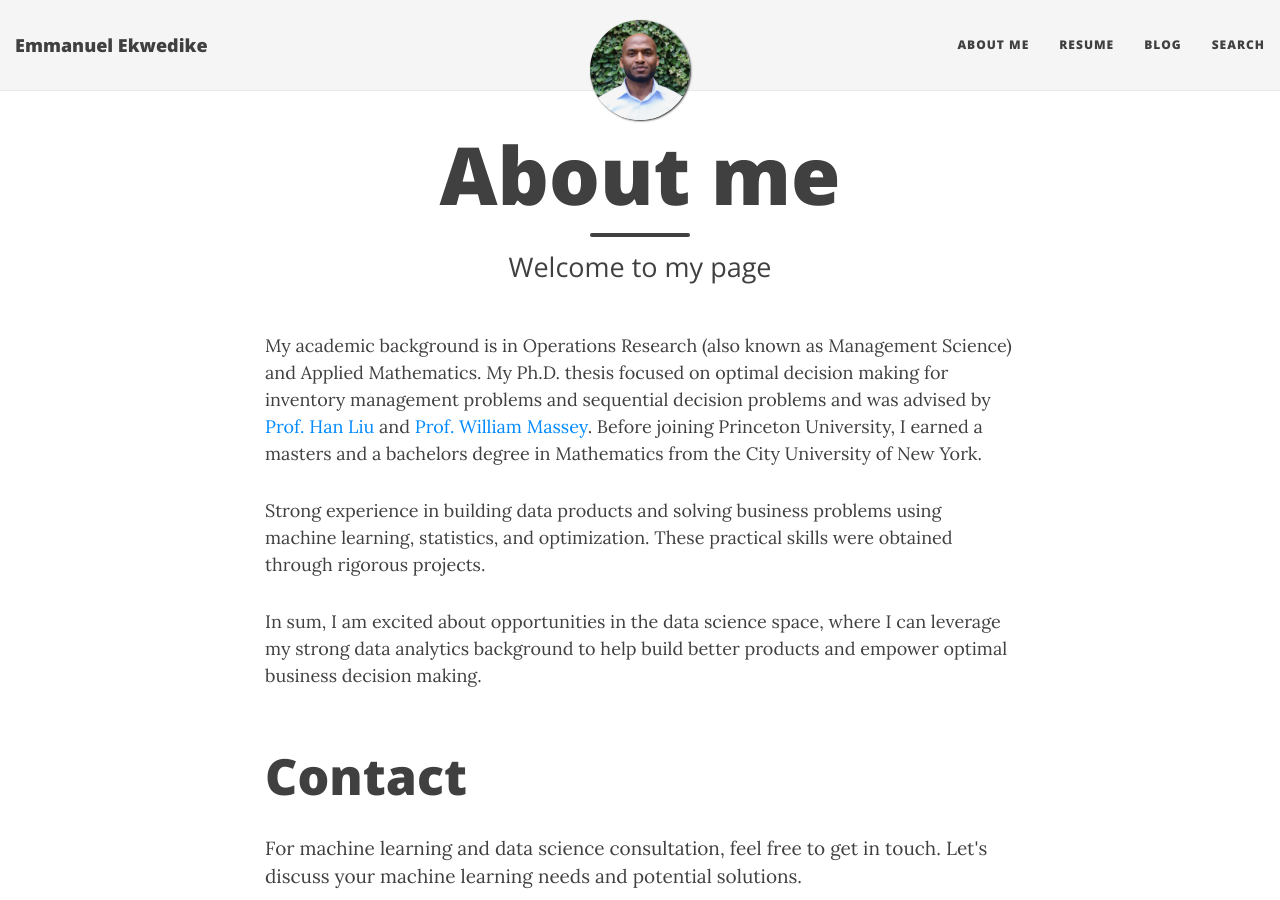
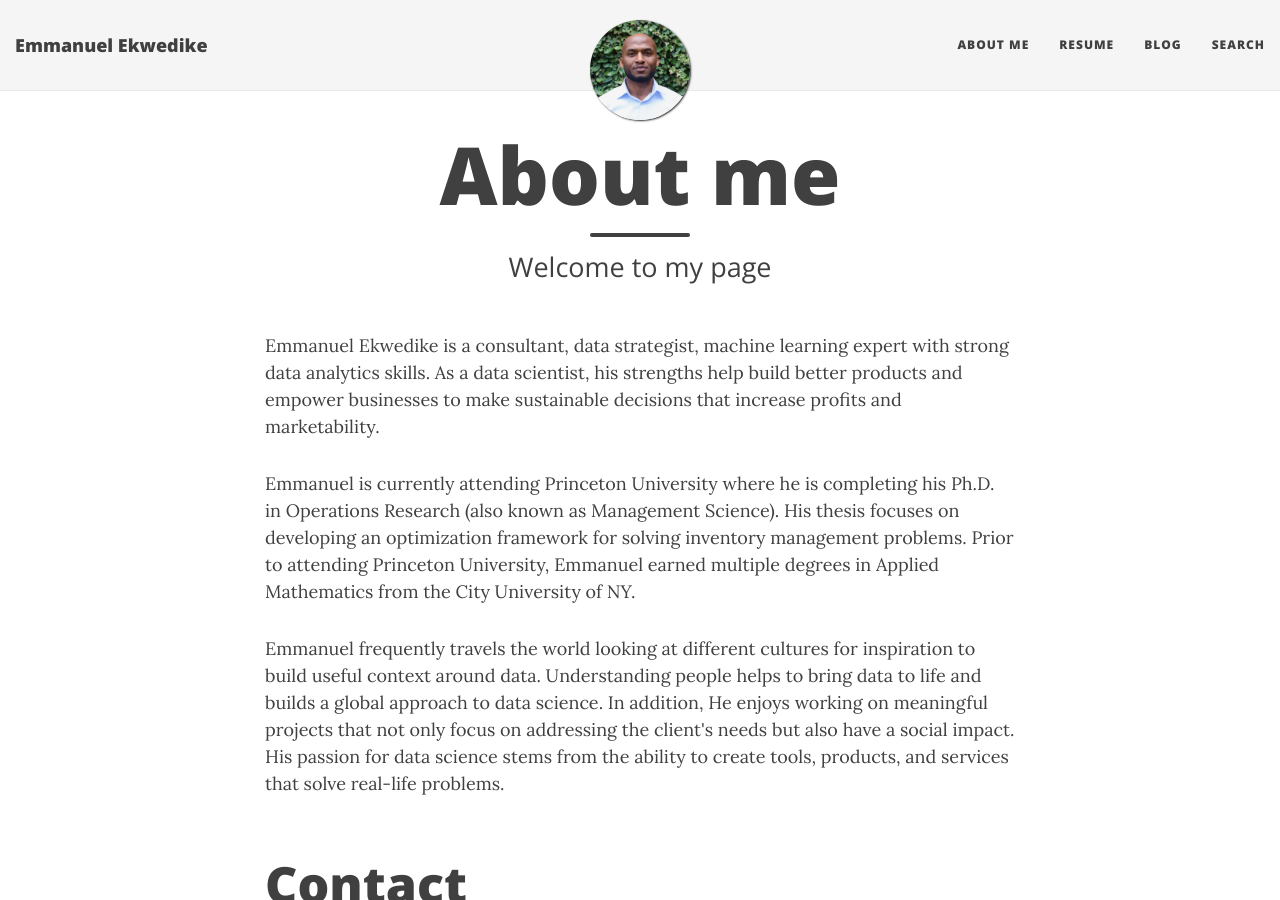
Before and after one commit to eekwedike/eekwedike.github.io, a Jekyll site: the page built from aboutme.md, in a window 1280 px wide and 900 px high. Built offline with Jekyll 4.4.1, drawn with Linux system fonts in a browser that asks for light colours; nearby versions of some CDN libraries.

Commit message:
update aboutme

```diff
--- a/aboutme.md
+++ b/aboutme.md
@@ -4,12 +4,18 @@
 subtitle: Welcome to my page
 css: "/css/aboutme.css"
 ---
+<p>
+Emmanuel Ekwedike is a consultant, data strategist, machine learning expert with strong data analytics skills. As a data scientist, his strengths help build better products and empower businesses to make sustainable decisions that increase profits and marketability. </p>
 
-My academic background is in Operations Research (also known as Management Science) and Applied Mathematics. My Ph.D. thesis focused on optimal decision making for inventory management problems and sequential decision problems and was advised by <a href="http://magics.cs.northwestern.edu/people.html" target="_blank">Prof. Han Liu</a> and <a href="https://wmassey.princeton.edu/" target="_blank">Prof. William Massey</a>. Before joining Princeton University, I earned a masters and a bachelors degree in Mathematics from the City University of New York.
+<p>
+Emmanuel is currently attending Princeton University where he is completing his Ph.D. in Operations Research (also known as Management Science). His thesis focuses on developing an optimization framework for solving inventory management problems. Prior to attending Princeton University, Emmanuel earned multiple degrees in Applied Mathematics from the City University of NY.
+</p>
 
-Strong experience in building data products and solving business problems using machine learning, statistics, and optimization. These practical skills were obtained through rigorous projects.
+<p>
+Emmanuel frequently travels the world looking at different cultures for inspiration to build useful context around data. Understanding people helps to bring data to life and builds a global approach to data science.
+In addition, He enjoys working on meaningful projects that not only focus on addressing the client's needs but also have a social impact. His passion for data science stems from the ability to create tools, products, and services that solve real-life problems.
+</p>
 
-In sum, I am excited about opportunities in the data science space, where I can leverage my strong data analytics background to help build better products and empower optimal business decision making.
 
 <div id="contactme-section">
 <h1 id="contact">Contact</h1>
```
